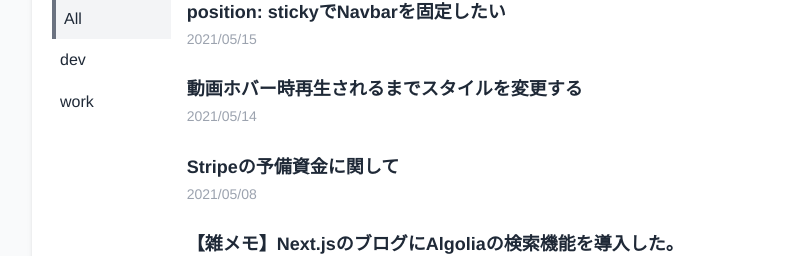
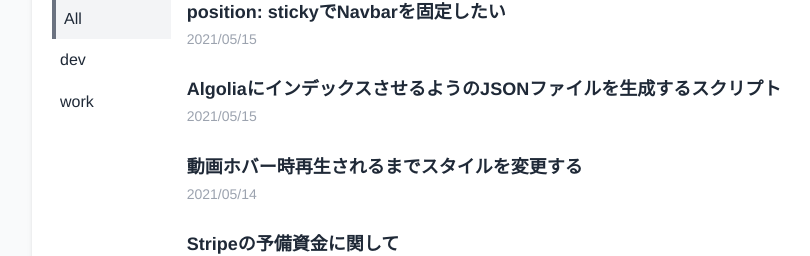
Before and after one commit to kenzo-tanaka/nextJsBlog, a Next.js app: page / in a window 1280 px wide. Shown: the part 294-550 px from the top of the page, without its empty margins (192-1002 px from the left). Built offline with nearby package versions, Linux system fonts and the light colour scheme; no server answers.

Commit message:
add test post

```diff
--- a/builders/algolia.ts
+++ b/builders/algolia.ts
@@ -59,7 +59,7 @@ const createJson = () => {
       console.log(newFile + "への書き込みが完了しました。");
     });
     updateAllArticles();
-    index.saveObjects(data, { autoGenerateObjectIDIfNotExist: true });
+    // index.saveObjects(data, { autoGenerateObjectIDIfNotExist: true });
   } else {
     console.log(
       "差分が検出されなかったため、JSONファイルは作成されませんでした。"
--- /dev/null
+++ b/contents/posts/algolia-json-test/index.md
@@ -0,0 +1,5 @@
+---
+title: "AlgoliaにインデックスさせるようのJSONファイルを生成するスクリプト"
+date: "2021-05-15"
+category: "dev"
+---
```
